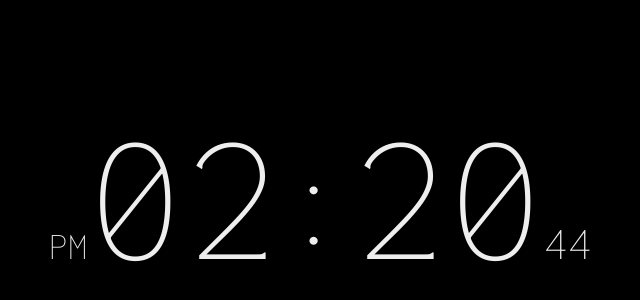
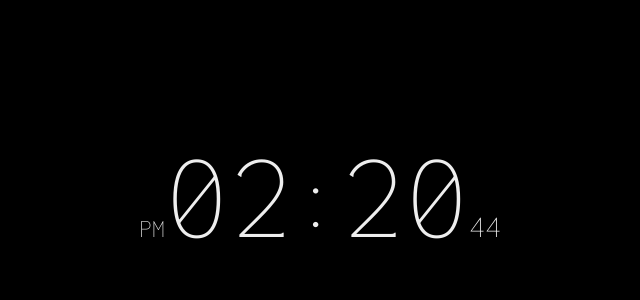
Before and after one commit to gchinmayvarma/wallpaper_clock, a plain HTML site: page index.html in a window 1280 px wide. Shown: the part 206-506 px from the top of the page, without its empty margins (320-960 px from the left). Drawn offline with Linux system fonts and the light colour scheme.

Commit message:
even more bigger? less bigger but okay

```diff
--- a/style.css
+++ b/style.css
@@ -20,7 +20,7 @@ body {
     display: flex;
     text-align: center;
     align-items: baseline;
-    font-size: 12rem;
+    font-size: 8rem;
     margin: 0;
     padding: 0;
     box-sizing: border-box;
```
